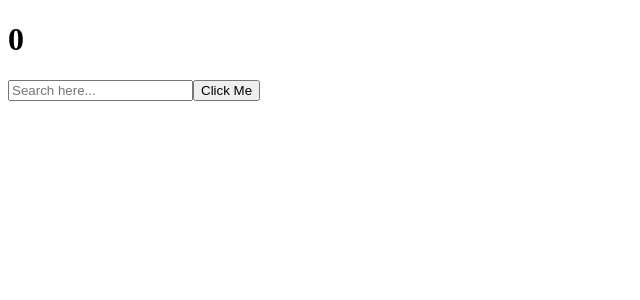
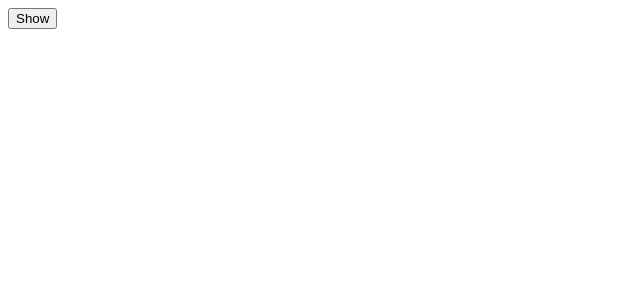
Before and after one commit to GongE7E/ReactJS-beginner, a React (Create React App) app: page / in a window 1280 px wide. Shown: the top 300 px of the page, without its empty margins (0-640 px from the left). Built offline with nearby package versions, Linux system fonts and the light colour scheme.

Commit message:
clean-up

```diff
--- a/src/App.js
+++ b/src/App.js
@@ -1,25 +1,23 @@
 import { useState,useEffect } from "react";
 import Button from "./Button"
 
+function Hello(){
+  useEffect(()=>{
+    console.log("hello :)");
+    return()=>console.log("bye :(");
+  },[]);
+  return(
+    <h1>HEllo!</h1>
+  );
+}
+
 function App() {
-  const [counter,setValue]=useState(0);
-  const [keyword,setKeyword]=useState("");
-  const onChange=(event)=>setKeyword(event.target.value);
-  const onClick=()=>setValue((current)=>current+1);
-  console.log("I run all the time ");
-  useEffect(()=>{console.log("CALL THE API...")},[]);
-  useEffect(()=>{
-    if(keyword !="" && keyword.length>5){
-    console.log("SEARCH FOR",keyword);
-  }
-  },[keyword]);
-  useEffect(()=>{
-    console.log("i run when keyword &counter changes")},
-    [keyword, counter]);
+  const [showing,setShowing]=useState(false);
+  const onClick=()=>setShowing(prev=>!prev);
   return (
-    <div><h1>{counter}</h1>
-    <input value={keyword}onChange={onChange} type="text" placeholder="Search here..."/>
-    <button onClick={onClick}>Click Me</button>
+    <div>
+      {showing? <Hello/> : null}
+      <button onClick={onClick}>{showing? "Hide" :"Show"}</button>
     </div>
   );
 }
--- a/src/index.js
+++ b/src/index.js
@@ -4,7 +4,7 @@
 
 const root = ReactDOM.createRoot(document.getElementById('root'));
 root.render(
-  <React.StrictMode>
+  // <React.StrictMode>
     <App />
-  </React.StrictMode>
+  // </React.StrictMode>
 );
```
